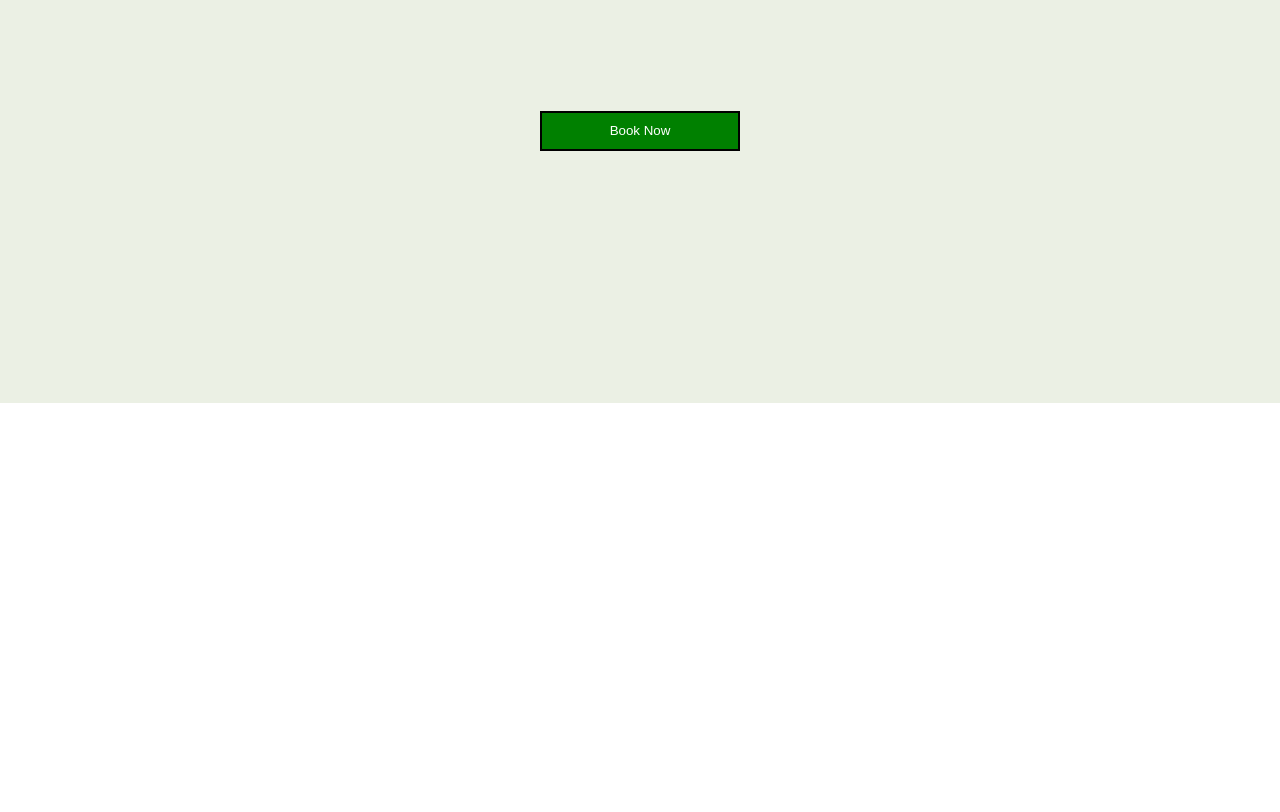
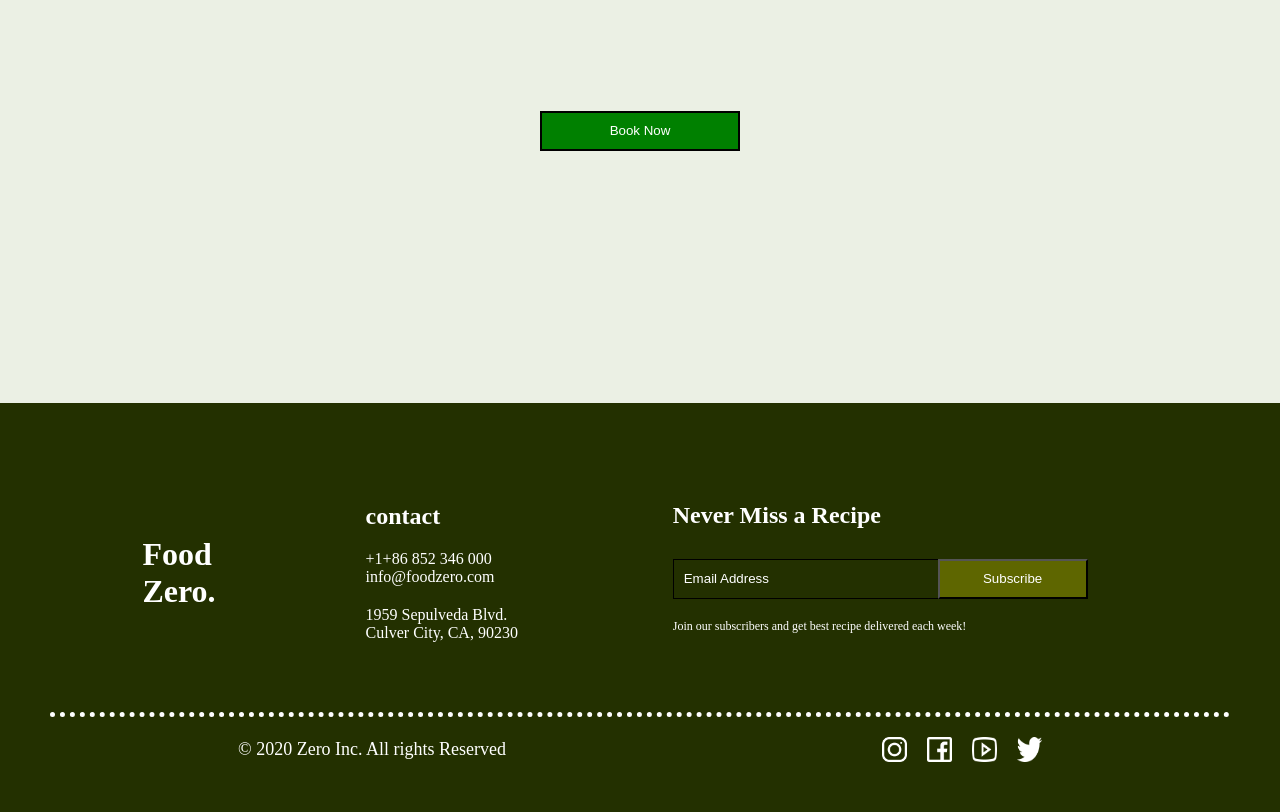
Before and after one commit to ajaymeru/Food-Zero, a plain HTML site: page index.html in a window 1280 px wide. Shown: the part 3954-4766 px from the top of the page. Before the commit the page ends 4357 px from the top, so only its background shows below. Drawn offline with Linux system fonts and the light colour scheme.

Commit message:
section footer

```diff
--- a/index.html
+++ b/index.html
@@ -169,6 +169,51 @@
             </div>
         </div>
       </section>
+      <!--Footer Section-->
+        <footer>
+            <div class="allfooter">
+                <div class="footer">
+                    <div class="leftside">
+                        <h1>Food <br> Zero.</h1>
+                        <div class="contact">
+                            <h2>contact</h2>
+                            <div>
+                                <p>+1+86 852 346 000</p>
+                                <p>info@foodzero.com</p>
+                            </div>
+                            <div>
+                                <p>1959 Sepulveda Blvd.</p>
+                                <p>Culver City, CA, 90230</p>
+                            </div>
+                        </div>
+                    </div>
+                    <div class="rightside">
+                        <div>
+                            <h2>Never Miss a Recipe</h2>
+                        </div>
+
+                        <div class="recipe">
+                            <button id="btn">Email Address</button>
+                            <p id="p">Join our subscribers and get best recipe delivered each week!</p>
+                        </div>
+                    </div>
+                    <div class="subscribe">
+                        <button>Subscribe</button>
+                    </div>
+                </div>
+                <div class="horizantal">
+                    <div class="end-left">
+                        <p>© 2020 Zero Inc. All rights Reserved</p>
+                    </div>
+                    <div class="end-right">
+                        <img src="assets/Icon_instagram.png" alt="">
+                        <img src="assets/Icon_facebook.png" alt="">
+                        <img src="assets/Vector (1).png" alt="">
+                        <img src="assets/Vector.png" alt="">
+                    </div>
+                </div>
+            </div>
+        </footer>
     <script src="app.js"></script>
 </body>
 
--- a/style.css
+++ b/style.css
@@ -272,7 +272,7 @@ a {
   }
 
   .menu-heading-name {
-        background: url('assets/leaf.png') no-repeat center center;
+    background: url("assets/leaf.png") no-repeat center center;
     background-size: cover;
     width: 100%;
     height: 300px;
@@ -287,7 +287,8 @@ a {
     display: none;
   }
 
-    .menu-heading-name h2, .menu-heading-name p {
+  .menu-heading-name h2,
+  .menu-heading-name p {
     position: relative;
     z-index: 1;
   }
@@ -333,7 +334,6 @@ a {
   font-size: 25px;
   opacity: 80%;
 }
-
 
 /* ....................section chef............. */
 
@@ -485,10 +485,10 @@ a {
 
 /* ..............Reservation........................ */
 
-.reserve{
+.reserve {
   width: 100%;
   height: 100vh;
-  background-color: #EBF0E4;
+  background-color: #ebf0e4;
   text-align: center;
   font-size: 40px;
   display: flex;
@@ -497,12 +497,12 @@ a {
   padding-top: 20px;
 }
 
-.reserve span h6{
+.reserve span h6 {
   opacity: 70%;
   color: gray;
 }
 
-.reserve .dropBox{
+.reserve .dropBox {
   display: flex;
   flex-direction: row;
   justify-content: space-evenly;
@@ -513,27 +513,27 @@ a {
   flex-wrap: wrap;
 }
 
-.reserve .dropBox .box1{
+.reserve .dropBox .box1 {
   width: 250px;
   height: 45px;
   border: 2px solid black;
 }
 
-.reserve .dropBox .box1 img{
+.reserve .dropBox .box1 img {
   width: 200px;
   height: 20px;
   position: relative;
   bottom: 3px;
 }
 
-.reserve .dropBox .box1 p{
+.reserve .dropBox .box1 p {
   font-size: 17px;
   text-align: center;
   position: absolute;
   top: 13px;
 }
 
-#button{
+#button {
   width: 200px;
   height: 40px;
   border: 2px solid black;
@@ -543,3 +543,109 @@ a {
   position: relative;
   top: 300px;
 }
+
+/*Footer Section*/
+
+.allfooter {
+  background-color: #233000;
+  width: 100%;
+  padding: 50px;
+}
+
+.footer {
+  margin-bottom: 20px;
+  display: flex;
+  justify-content: space-around;
+  align-items: center;
+  color: white;
+  padding: 50px;
+}
+
+.footer .leftside {
+  display: flex;
+  justify-content: start;
+  align-items: center;
+  column-gap: 150px;
+}
+
+.footer .leftside .contact {
+  width: 50%;
+  display: flex;
+  flex-direction: column;
+  row-gap: 20px;
+}
+.footer .rightside {
+  display: flex;
+  flex-direction: column;
+  justify-content: start;
+  align-items: start;
+  row-gap: 20px;
+  position: relative;
+  left: 70px;
+}
+
+.footer .rightside .recipe {
+  display: flex;
+  justify-content: start;
+  align-items: start;
+  flex-direction: column;
+  row-gap: 20px;
+}
+
+.rightside h2 {
+  position: relative;
+  top: -10px;
+}
+
+#btn {
+  width: 300px;
+  height: 40px;
+  background: none;
+  text-align: start;
+  color: white;
+  border: 1.5px solid black;
+  padding: 10px;
+}
+
+#p {
+  font-size: 12px;
+}
+
+.footer .subscribe button {
+  width: 150px;
+  height: 40px;
+  background: none;
+  background-color: #5e6600;
+  text-align: center;
+  color: white;
+  position: relative;
+  right: 50px;
+  top: 6px;
+}
+
+.allfooter .horizantal {
+  border-top: 5px dotted white;
+  line-height: 80%;
+  text-align: center;
+  display: flex;
+  justify-content: space-around;
+  align-items: center;
+  padding-top: 20px;
+}
+
+.allfooter .horizantal .end-left p{
+  font-size: 18px;
+  color: white;
+}
+
+.allfooter .horizantal .end-right{
+  display: flex;
+  justify-content: center;
+  align-items: center;
+  column-gap: 20px;
+}
+
+.allfooter .horizantal .end-right img{
+  width: 25px;
+  height: 25px;
+}
```
Also changed, not shown: assets/Icon_facebook.png (added), assets/Icon_instagram.png (added), assets/Vector (1).png (added), assets/Vector.png (added). Lines whose indentation alone changed are shown as unchanged.
